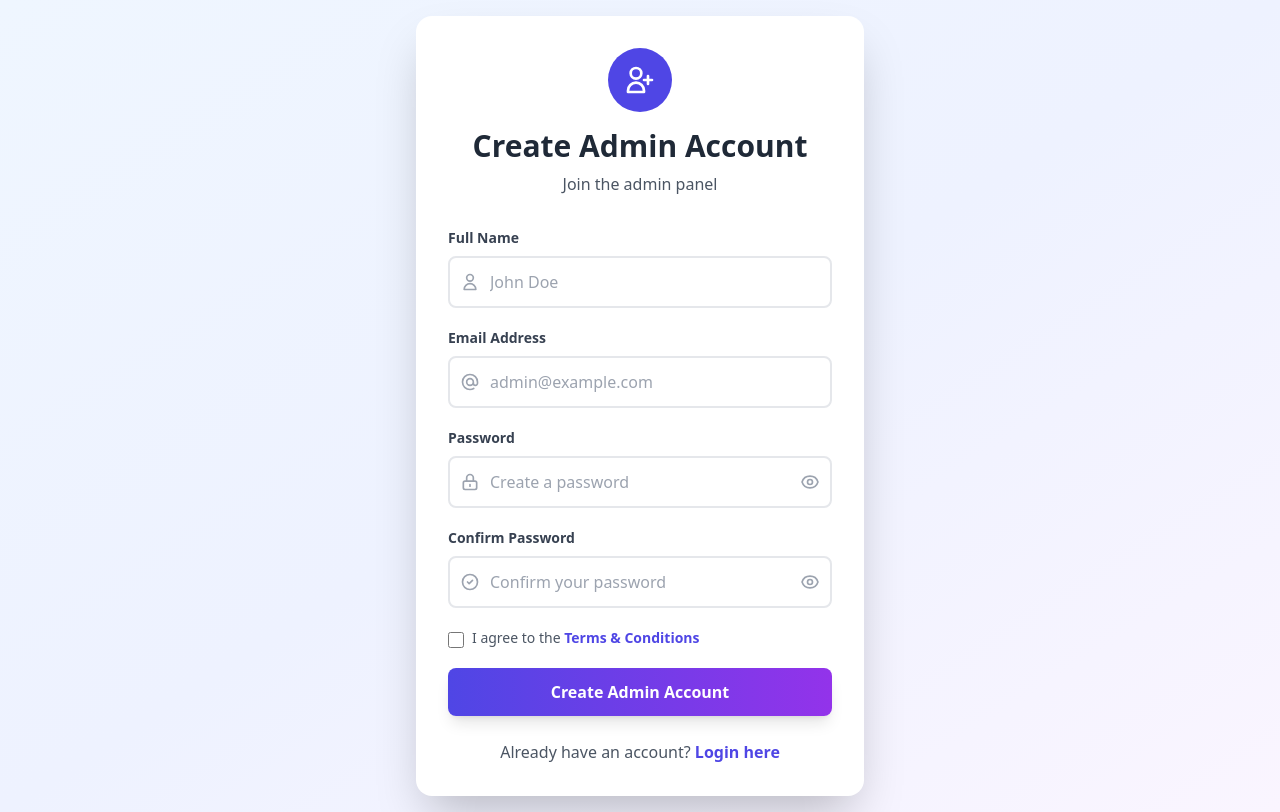
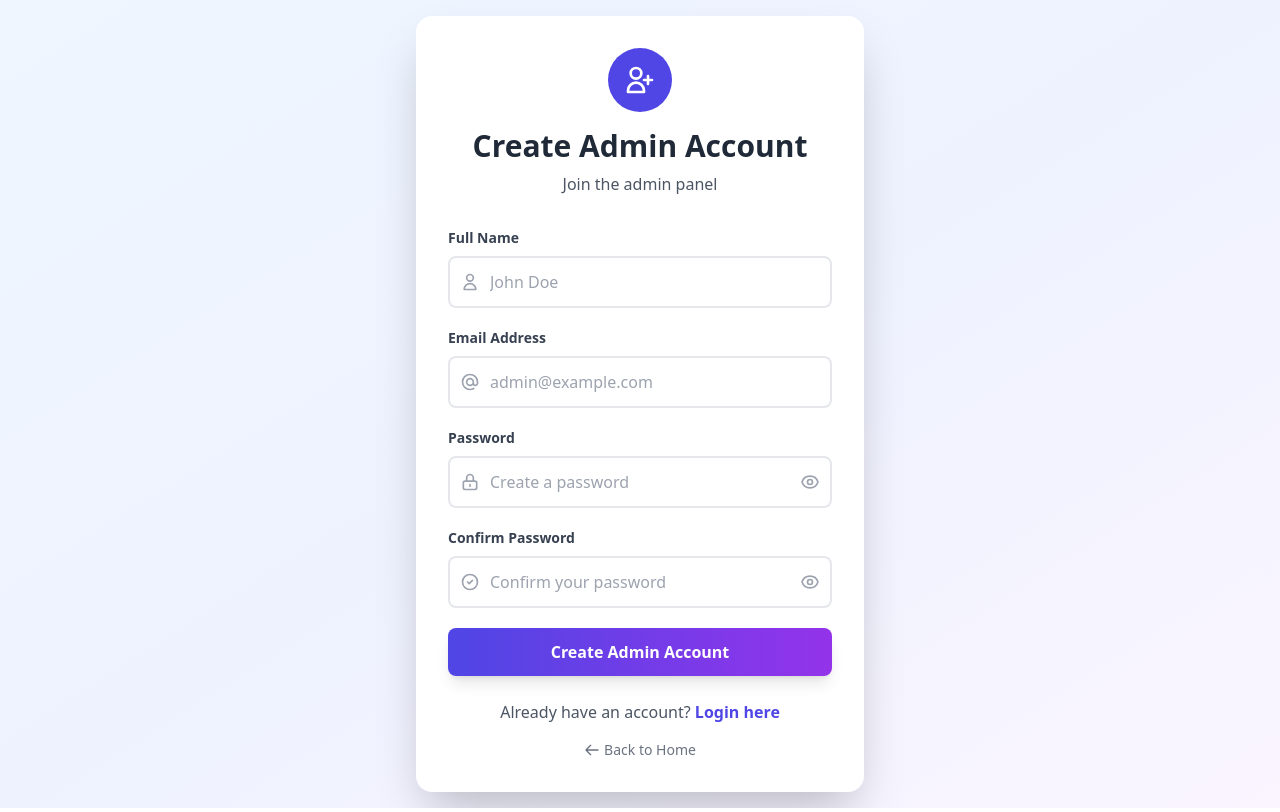
Before and after one commit to Fathima-Mufeeda-Muhammed/splashshine-web, a React (Create React App) app: page /admin/register in a window 1280 px wide. Built offline with nearby package versions, Linux system fonts and the light colour scheme; the HTML template or start-up script is replaced by a standard one.

Commit message:
Fix: connect admin pages to live API

```diff
--- a/src/pages/AdminLoginPage.jsx
+++ b/src/pages/AdminLoginPage.jsx
@@ -1,6 +1,8 @@
 import React, { useState } from "react";
 import axios from "axios";
 import { useNavigate } from "react-router-dom";
+
+const API_URL = "https://splash-shine-api.onrender.com";
 
 const AdminLoginPage = () => {
   const [email, setEmail] = useState("");
@@ -16,12 +18,10 @@ const AdminLoginPage = () => {
     setLoading(true);
 
     try {
-      const res = await axios.post("http://localhost:8000/admin/login", {
+      const res = await axios.post(`${API_URL}/admin/login`, {
         email,
         password,
       });
-
-      console.log("Login response:", res.data);
 
       localStorage.setItem("admin_id", res.data.admin_id);
       localStorage.setItem("admin_name", res.data.name);
@@ -31,7 +31,6 @@ const AdminLoginPage = () => {
       navigate("/admin/dashboard");
     } catch (err) {
       setLoading(false);
-      console.error("Login error:", err.response?.data || err.message);
       setError(err.response?.data?.detail || "Invalid email or password. Please try again.");
     }
   };
@@ -40,7 +39,7 @@ const AdminLoginPage = () => {
     <div className="min-h-screen bg-gradient-to-br from-blue-50 via-indigo-50 to-purple-50 flex items-center justify-center p-4">
       <div className="bg-white rounded-2xl shadow-2xl w-full max-w-md p-8">
 
-        {/* Logo/Header */}
+        {/* Header */}
         <div className="text-center mb-8">
           <div className="bg-blue-600 w-16 h-16 rounded-full flex items-center justify-center mx-auto mb-4">
             <svg className="w-8 h-8 text-white" fill="none" stroke="currentColor" viewBox="0 0 24 24">
@@ -68,9 +67,7 @@ const AdminLoginPage = () => {
 
           {/* Email Input */}
           <div>
-            <label className="block text-sm font-semibold text-gray-700 mb-2">
-              Email Address
-            </label>
+            <label className="block text-sm font-semibold text-gray-700 mb-2">Email Address</label>
             <div className="relative">
               <div className="absolute inset-y-0 left-0 pl-3 flex items-center pointer-events-none">
                 <svg className="w-5 h-5 text-gray-400" fill="none" stroke="currentColor" viewBox="0 0 24 24">
@@ -90,9 +87,7 @@ const AdminLoginPage = () => {
 
           {/* Password Input */}
           <div>
-            <label className="block text-sm font-semibold text-gray-700 mb-2">
-              Password
-            </label>
+            <label className="block text-sm font-semibold text-gray-700 mb-2">Password</label>
             <div className="relative">
               <div className="absolute inset-y-0 left-0 pl-3 flex items-center pointer-events-none">
                 <svg className="w-5 h-5 text-gray-400" fill="none" stroke="currentColor" viewBox="0 0 24 24">
@@ -124,17 +119,6 @@ const AdminLoginPage = () => {
                 )}
               </button>
             </div>
-          </div>
-
-          {/* Remember Me & Forgot Password */}
-          <div className="flex items-center justify-between">
-            <label className="flex items-center">
-              <input type="checkbox" className="w-4 h-4 text-blue-600 border-gray-300 rounded focus:ring-blue-500" />
-              <span className="ml-2 text-sm text-gray-600">Remember me</span>
-            </label>
-            <a href="#" className="text-sm text-blue-600 hover:text-blue-700 font-semibold">
-              Forgot password?
-            </a>
           </div>
 
           {/* Login Button */}
--- a/src/pages/AdminRegisterPage.jsx
+++ b/src/pages/AdminRegisterPage.jsx
@@ -1,5 +1,8 @@
 import React, { useState } from "react";
+import axios from "axios";
 import { useNavigate } from "react-router-dom";
+
+const API_URL = "https://splash-shine-api.onrender.com";
 
 function AdminRegisterPage() {
   const navigate = useNavigate();
@@ -18,7 +21,6 @@ function AdminRegisterPage() {
 
   const handleChange = (e) => {
     setForm({ ...form, [e.target.name]: e.target.value });
-    // Clear error when user types
     if (errors[e.target.name]) {
       setErrors({ ...errors, [e.target.name]: "" });
     }
@@ -63,18 +65,18 @@ function AdminRegisterPage() {
     setLoading(true);
 
     try {
-      // Simulated API call - replace with actual axios call
-      // const res = await axios.post("http://localhost:8000/admin/register", form);
+      await axios.post(`${API_URL}/admin/register`, {
+        name: form.name,
+        email: form.email,
+        password: form.password,
+      });
 
-      setTimeout(() => {
-        setLoading(false);
-        alert("✅ Admin Registered Successfully!");
-        navigate("/admin/login");
-      }, 1000);
-
+      setLoading(false);
+      alert("✅ Admin Registered Successfully!");
+      navigate("/admin/login");
     } catch (err) {
       setLoading(false);
-      setErrors({ submit: err.response?.data?.message || "Registration failed!" });
+      setErrors({ submit: err.response?.data?.detail || "Registration failed! Please try again." });
     }
   };
 
@@ -82,7 +84,7 @@ function AdminRegisterPage() {
     <div className="min-h-screen bg-gradient-to-br from-blue-50 via-indigo-50 to-purple-50 flex items-center justify-center p-4">
       <div className="bg-white rounded-2xl shadow-2xl w-full max-w-md p-8">
 
-        {/* Logo/Header */}
+        {/* Header */}
         <div className="text-center mb-8">
           <div className="bg-indigo-600 w-16 h-16 rounded-full flex items-center justify-center mx-auto mb-4">
             <svg className="w-8 h-8 text-white" fill="none" stroke="currentColor" viewBox="0 0 24 24">
@@ -106,13 +108,11 @@ function AdminRegisterPage() {
         )}
 
         {/* Register Form */}
-        <div className="space-y-5">
+        <form onSubmit={handleSubmit} className="space-y-5">
 
           {/* Name Input */}
           <div>
-            <label className="block text-sm font-semibold text-gray-700 mb-2">
-              Full Name
-            </label>
+            <label className="block text-sm font-semibold text-gray-700 mb-2">Full Name</label>
             <div className="relative">
               <div className="absolute inset-y-0 left-0 pl-3 flex items-center pointer-events-none">
                 <svg className="w-5 h-5 text-gray-400" fill="none" stroke="currentColor" viewBox="0 0 24 24">
@@ -125,9 +125,7 @@ function AdminRegisterPage() {
                 placeholder="John Doe"
                 value={form.name}
                 onChange={handleChange}
-                className={`w-full pl-10 pr-4 py-3 border-2 rounded-lg focus:ring-2 focus:ring-indigo-500 outline-none transition ${
-                  errors.name ? 'border-red-500' : 'border-gray-200 focus:border-indigo-500'
-                }`}
+                className={`w-full pl-10 pr-4 py-3 border-2 rounded-lg focus:ring-2 focus:ring-indigo-500 outline-none transition ${errors.name ? 'border-red-500' : 'border-gray-200 focus:border-indigo-500'}`}
               />
             </div>
             {errors.name && <p className="text-red-500 text-xs mt-1">{errors.name}</p>}
@@ -135,9 +133,7 @@ function AdminRegisterPage() {
 
           {/* Email Input */}
           <div>
-            <label className="block text-sm font-semibold text-gray-700 mb-2">
-              Email Address
-            </label>
+            <label className="block text-sm font-semibold text-gray-700 mb-2">Email Address</label>
             <div className="relative">
               <div className="absolute inset-y-0 left-0 pl-3 flex items-center pointer-events-none">
                 <svg className="w-5 h-5 text-gray-400" fill="none" stroke="currentColor" viewBox="0 0 24 24">
@@ -150,9 +146,7 @@ function AdminRegisterPage() {
                 placeholder="admin@example.com"
                 value={form.email}
                 onChange={handleChange}
-                className={`w-full pl-10 pr-4 py-3 border-2 rounded-lg focus:ring-2 focus:ring-indigo-500 outline-none transition ${
-                  errors.email ? 'border-red-500' : 'border-gray-200 focus:border-indigo-500'
-                }`}
+                className={`w-full pl-10 pr-4 py-3 border-2 rounded-lg focus:ring-2 focus:ring-indigo-500 outline-none transition ${errors.email ? 'border-red-500' : 'border-gray-200 focus:border-indigo-500'}`}
               />
             </div>
             {errors.email && <p className="text-red-500 text-xs mt-1">{errors.email}</p>}
@@ -160,9 +154,7 @@ function AdminRegisterPage() {
 
           {/* Password Input */}
           <div>
-            <label className="block text-sm font-semibold text-gray-700 mb-2">
-              Password
-            </label>
+            <label className="block text-sm font-semibold text-gray-700 mb-2">Password</label>
             <div className="relative">
               <div className="absolute inset-y-0 left-0 pl-3 flex items-center pointer-events-none">
                 <svg className="w-5 h-5 text-gray-400" fill="none" stroke="currentColor" viewBox="0 0 24 24">
@@ -175,15 +167,9 @@ function AdminRegisterPage() {
                 placeholder="Create a password"
                 value={form.password}
                 onChange={handleChange}
-                className={`w-full pl-10 pr-12 py-3 border-2 rounded-lg focus:ring-2 focus:ring-indigo-500 outline-none transition ${
-                  errors.password ? 'border-red-500' : 'border-gray-200 focus:border-indigo-500'
-                }`}
+                className={`w-full pl-10 pr-12 py-3 border-2 rounded-lg focus:ring-2 focus:ring-indigo-500 outline-none transition ${errors.password ? 'border-red-500' : 'border-gray-200 focus:border-indigo-500'}`}
               />
-              <button
-                type="button"
-                onClick={() => setShowPassword(!showPassword)}
-                className="absolute inset-y-0 right-0 pr-3 flex items-center"
-              >
+              <button type="button" onClick={() => setShowPassword(!showPassword)} className="absolute inset-y-0 right-0 pr-3 flex items-center">
                 {showPassword ? (
                   <svg className="w-5 h-5 text-gray-400 hover:text-gray-600" fill="none" stroke="currentColor" viewBox="0 0 24 24">
                     <path strokeLinecap="round" strokeLinejoin="round" strokeWidth={2} d="M13.875 18.825A10.05 10.05 0 0112 19c-4.478 0-8.268-2.943-9.543-7a9.97 9.97 0 011.563-3.029m5.858.908a3 3 0 114.243 4.243M9.878 9.878l4.242 4.242M9.88 9.88l-3.29-3.29m7.532 7.532l3.29 3.29M3 3l3.59 3.59m0 0A9.953 9.953 0 0112 5c4.478 0 8.268 2.943 9.543 7a10.025 10.025 0 01-4.132 5.411m0 0L21 21" />
@@ -201,9 +187,7 @@ function AdminRegisterPage() {
 
           {/* Confirm Password Input */}
           <div>
-            <label className="block text-sm font-semibold text-gray-700 mb-2">
-              Confirm Password
-            </label>
+            <label className="block text-sm font-semibold text-gray-700 mb-2">Confirm Password</label>
             <div className="relative">
               <div className="absolute inset-y-0 left-0 pl-3 flex items-center pointer-events-none">
                 <svg className="w-5 h-5 text-gray-400" fill="none" stroke="currentColor" viewBox="0 0 24 24">
@@ -216,15 +200,9 @@ function AdminRegisterPage() {
                 placeholder="Confirm your password"
                 value={form.confirmPassword}
                 onChange={handleChange}
-                className={`w-full pl-10 pr-12 py-3 border-2 rounded-lg focus:ring-2 focus:ring-indigo-500 outline-none transition ${
-                  errors.confirmPassword ? 'border-red-500' : 'border-gray-200 focus:border-indigo-500'
-                }`}
+                className={`w-full pl-10 pr-12 py-3 border-2 rounded-lg focus:ring-2 focus:ring-indigo-500 outline-none transition ${errors.confirmPassword ? 'border-red-500' : 'border-gray-200 focus:border-indigo-500'}`}
               />
-              <button
-                type="button"
-                onClick={() => setShowConfirmPassword(!showConfirmPassword)}
-                className="absolute inset-y-0 right-0 pr-3 flex items-center"
-              >
+              <button type="button" onClick={() => setShowConfirmPassword(!showConfirmPassword)} className="absolute inset-y-0 right-0 pr-3 flex items-center">
                 {showConfirmPassword ? (
                   <svg className="w-5 h-5 text-gray-400 hover:text-gray-600" fill="none" stroke="currentColor" viewBox="0 0 24 24">
                     <path strokeLinecap="round" strokeLinejoin="round" strokeWidth={2} d="M13.875 18.825A10.05 10.05 0 0112 19c-4.478 0-8.268-2.943-9.543-7a9.97 9.97 0 011.563-3.029m5.858.908a3 3 0 114.243 4.243M9.878 9.878l4.242 4.242M9.88 9.88l-3.29-3.29m7.532 7.532l3.29 3.29M3 3l3.59 3.59m0 0A9.953 9.953 0 0112 5c4.478 0 8.268 2.943 9.543 7a10.025 10.025 0 01-4.132 5.411m0 0L21 21" />
@@ -240,20 +218,9 @@ function AdminRegisterPage() {
             {errors.confirmPassword && <p className="text-red-500 text-xs mt-1">{errors.confirmPassword}</p>}
           </div>
 
-          {/* Terms & Conditions */}
-          <div className="flex items-start">
-            <input type="checkbox" className="w-4 h-4 mt-1 text-indigo-600 border-gray-300 rounded focus:ring-indigo-500" required />
-            <label className="ml-2 text-sm text-gray-600">
-              I agree to the{" "}
-              <a href="#" className="text-indigo-600 hover:text-indigo-700 font-semibold">
-                Terms & Conditions
-              </a>
-            </label>
-          </div>
-
           {/* Register Button */}
           <button
-            onClick={handleSubmit}
+            type="submit"
             disabled={loading}
             className="w-full bg-gradient-to-r from-indigo-600 to-purple-600 text-white py-3 rounded-lg font-semibold hover:from-indigo-700 hover:to-purple-700 transition-all shadow-lg disabled:opacity-50 disabled:cursor-not-allowed"
           >
@@ -269,7 +236,7 @@ function AdminRegisterPage() {
               "Create Admin Account"
             )}
           </button>
-        </div>
+        </form>
 
         {/* Login Link */}
         <div className="mt-6 text-center">
@@ -284,7 +251,18 @@ function AdminRegisterPage() {
           </p>
         </div>
 
-
+        {/* Back to Home */}
+        <div className="mt-4 text-center">
+          <button
+            onClick={() => navigate("/")}
+            className="text-gray-500 hover:text-gray-700 text-sm flex items-center justify-center mx-auto"
+          >
+            <svg className="w-4 h-4 mr-1" fill="none" stroke="currentColor" viewBox="0 0 24 24">
+              <path strokeLinecap="round" strokeLinejoin="round" strokeWidth={2} d="M10 19l-7-7m0 0l7-7m-7 7h18" />
+            </svg>
+            Back to Home
+          </button>
+        </div>
       </div>
     </div>
   );
```
